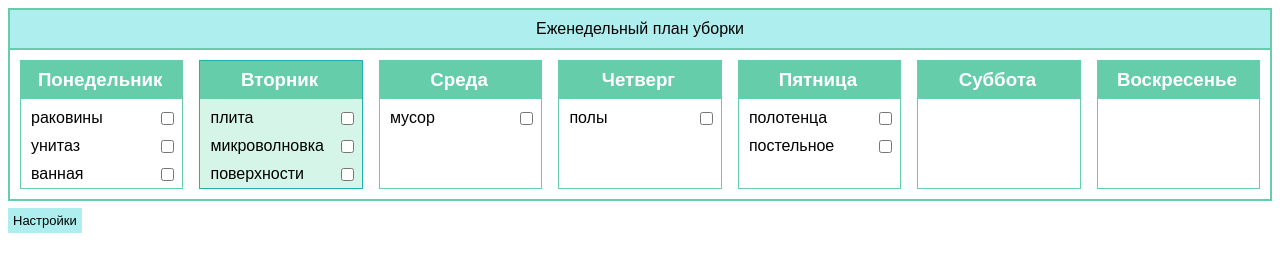
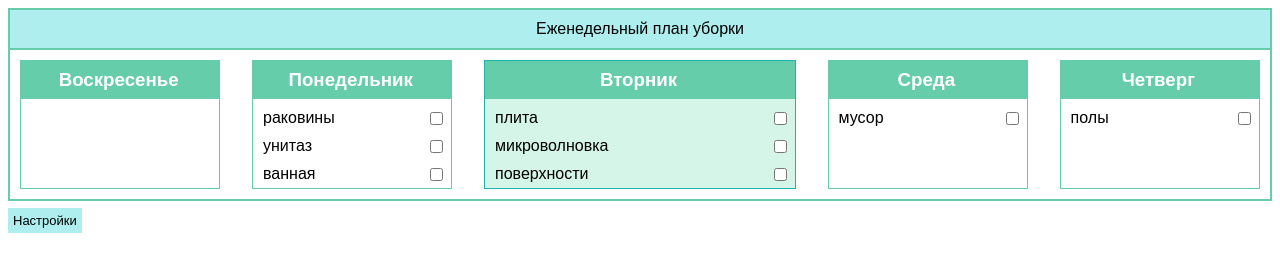
Before and after one commit to kkdshka/CleaningOrganizer, a website: page public_html/organizer/week.html in a window 1280 px wide. Drawn offline with Linux system fonts and the light colour scheme.

Commit message:
Changed view of organizer.

```diff
--- a/public_html/organizer/css/week.css
+++ b/public_html/organizer/css/week.css
@@ -50,7 +50,7 @@ li {
 }
 
 .box {
-    flex-basis: 13%;
+    flex-basis: 16%;
     display: inline-block;
     border: 1px solid #66cdaa;
 }
@@ -70,6 +70,7 @@ li input {
 }
 
 .today {
+    flex-basis: 25%;
     border-color: #20B2AA;
     background: #D4F5E8;
 }
--- a/public_html/organizer/week.html
+++ b/public_html/organizer/week.html
@@ -10,8 +10,8 @@
     <body>
         <div class="panel">
             <div class="caption">Еженедельный план уборки</div>
-            <div class="box-wrapper">
-                <div class="box">
+            <div id='box-wrapper' class="box-wrapper">
+<!--                <div class="box">
                     <h3>Понедельник</h3>
                     <ol id="monday" class="tasks"></ol>
                 </div>
@@ -38,7 +38,7 @@
                 <div class="box">
                     <h3>Воскресенье</h3>
                     <ol id="sunday" class="tasks"></ol>
-                </div>
+                </div>-->
                 <script src="../src/weekScript.js" defer ></script>
             </div>
             <a class="link" href="edit.html">Настройки</a>
--- a/public_html/src/week.js
+++ b/public_html/src/week.js
@@ -1,11 +1,20 @@
 class Week {
     constructor() {
         this._days = ['monday', 'tuesday', 'wednesday', 'thursday', 'friday', 'saturday', 'sunday'];
-        this.ukDays = ['sunday', 'monday', 'tuesday', 'wednesday', 'thursday', 'friday', 'saturday'];
+        this._ukDays = ['sunday', 'monday', 'tuesday', 'wednesday', 'thursday', 'friday', 'saturday'];
+        this._ruDays = ["Воскресенье", "Понедельник", "Вторник", "Среда", "Четверг", "Пятница", "Суббота"];
+    }
+
+    get ruDays() {
+        return this._ruDays;
+    }
+
+    get ukDays() {
+        return this._ukDays;
     }
 
     get today() {
-        return this.ukDays[this.now.getDay()];
+        return this._ukDays[this.now.getDay()];
     }
 
     get days() {
@@ -15,4 +24,26 @@ class Week {
     get now() {
         return new Date();
     }
+
+    getDateBefore(date) {
+        return new Date((date.setDate(date.getDate() - 1)));
+    }
+
+    getDateAfter(date) {
+        return new Date((date.setDate(date.getDate() + 1)));
+    }
+
+    getDateName(date) {
+        return this._ukDays[date.getDay()];
+    }
+
+    get daysToRender() {
+        return [
+            this.getDateName(this.getDateBefore(this.getDateBefore(this.now))),
+            this.getDateName((this.getDateBefore(this.now))),
+            this.today,
+            this.getDateName((this.getDateAfter(this.now))),
+            this.getDateName(this.getDateAfter(this.getDateAfter(this.now)))
+        ];
+    }
 }
--- a/public_html/src/weekScript.js
+++ b/public_html/src/weekScript.js
@@ -7,34 +7,60 @@ window.onload = () => {
     const repository = new ScheduleRepository;
     const schedule = new Schedule(repository);
 
-    renderList(week, schedule);
+    renderBlocks(week);
+    renderTasks(week, schedule);
     window.setInterval(
         location.reload,
         (1000 * 60 * 60 * 24) - week.now.getMilliseconds()
     );
 };
 
-function renderList(week, schedule) {
-    week.days.map((day) => {
-        let parent = document.getElementById(day);
-        if (parent.id === week.today) {
-            parent.parentElement.setAttribute('class', 'box today');
-        }
-        schedule.schedule[day].map((task) => newLi(parent, task, week, schedule));
+function renderBlocks(week) {
+    const parent = document.getElementById('box-wrapper');
+    week.daysToRender.forEach((day) => {
+       if (day === week.today) {
+           createBlock(parent, week.ruDays[week.ukDays.indexOf(day)], day, true);
+       }
+       else {
+           createBlock(parent, week.ruDays[week.ukDays.indexOf(day)], day,  false);
+       }
     });
 }
 
-function newLi(parent, task, week, schedule) {
-    let newLi = document.createElement('li');
-    newLi.innerHTML = task.name;
-    parent.appendChild(newLi);
+function createBlock(parent, ruDay, ukDay, isToday) {
+    const div = document.createElement('div');
+    div.className = 'box';
+    if(isToday) {
+        div.className += ' today';
+    }
+    parent.appendChild(div);
+    const h3 = document.createElement('h3');
+    h3.textContent = ruDay;
+    div.appendChild(h3);
+    const ol = document.createElement('ol');
+    ol.id = ukDay;
+    ol.className = 'tasks';
+    div.appendChild(ol);
+}
+
+function renderTasks(week, schedule) {
+    week.daysToRender.forEach((day) => {
+        let parent = document.getElementById(day);
+        schedule.schedule[day].map((task) => newTask(parent, task, week, schedule));
+    });
+}
+
+function newTask(parent, task, week, schedule) {
+    let li = document.createElement('li');
+    li.textContent = task.name;
+    parent.appendChild(li);
     let checkbox = document.createElement('input');
     checkbox.setAttribute('type', 'checkbox');
     checkbox.setAttribute('id', `${task.id}`);
     if (task.done) {
         checkbox.checked = true;
     }
-    newLi.appendChild(checkbox);
+    li.appendChild(checkbox);
     checkbox.onchange = () =>
     {
         toggleTaskState(checkbox, week, schedule);
```
